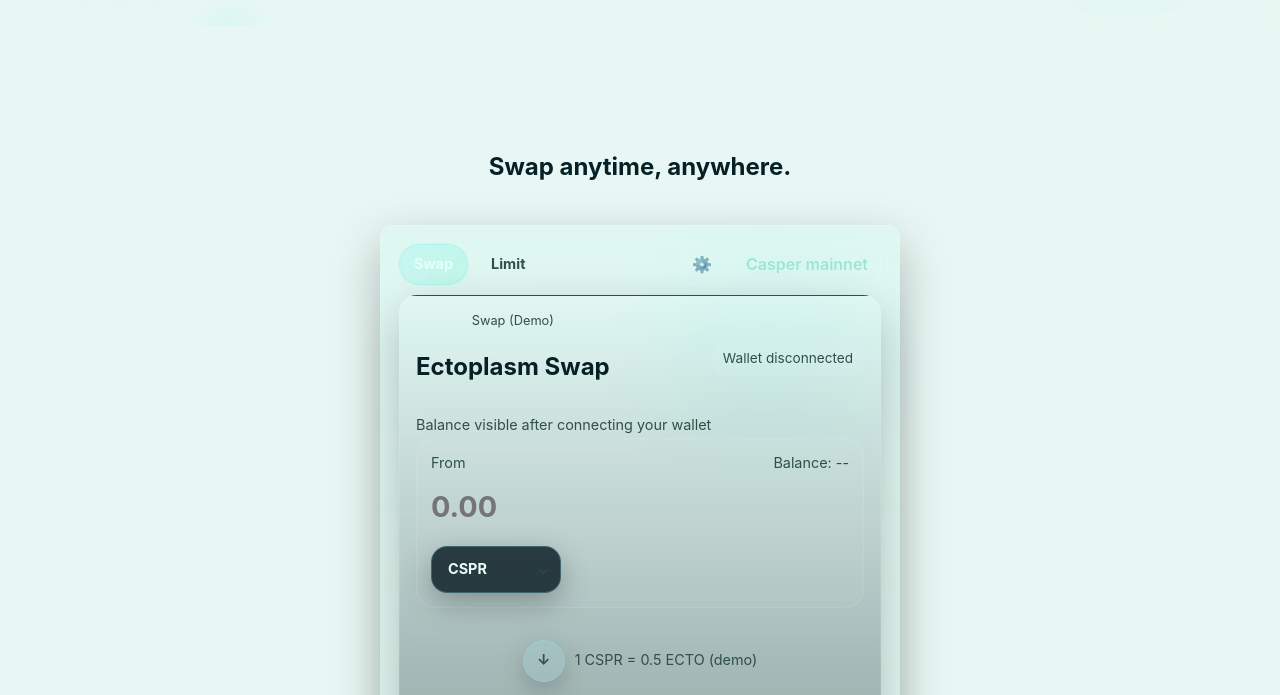
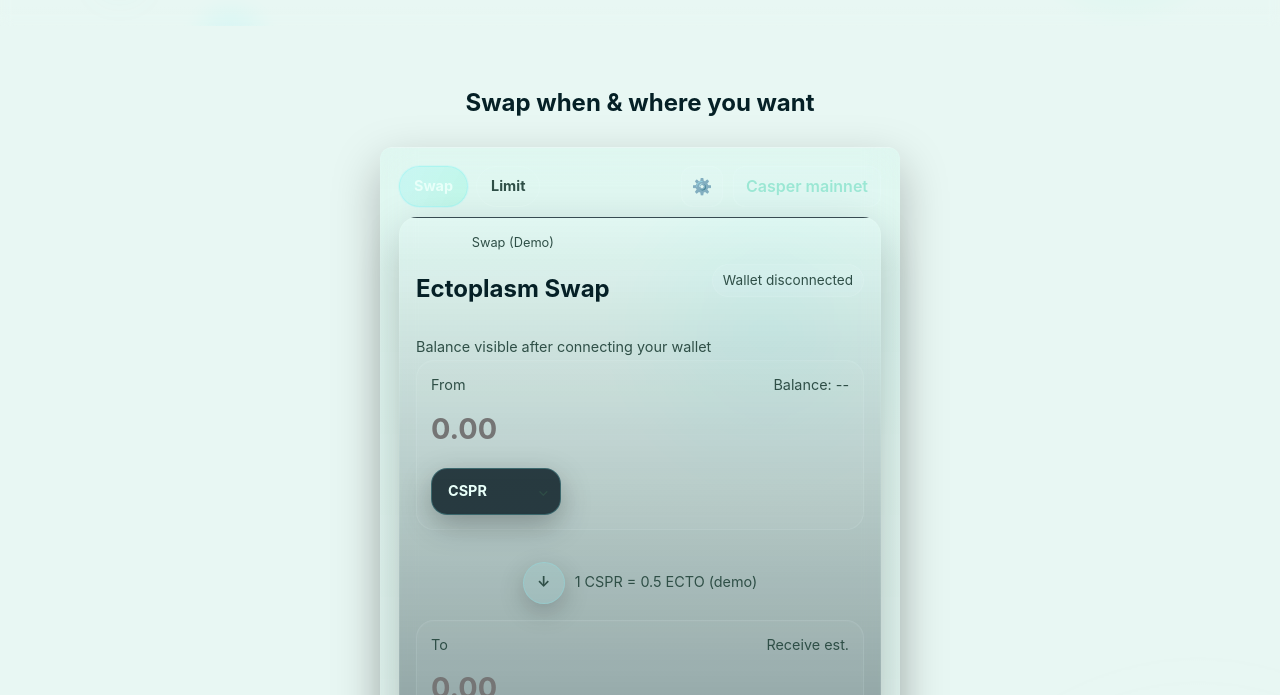
Before and after one commit to EcosystemNetwork/Ectoplasm, a plain HTML site: page index.html in a window 1280 px wide. Shown: the part 81-776 px from the top of the page. Drawn offline with Linux system fonts and the light colour scheme; no server answers.

Commit message:
Tighten swap hero spacing

```diff
--- a/index.html
+++ b/index.html
@@ -110,7 +110,7 @@
     <section class="hero swap-hero" id="swap">
       <div class="container swap-layout">
         <div class="swap-heading">
-          <h1>Swap anytime, anywhere.</h1>
+          <h1>Swap when &amp; where you want</h1>
         </div>
         <div class="hero-card swap-shell" aria-labelledby="swap-title">
           <div class="swap-toolbar">
--- a/styles.css
+++ b/styles.css
@@ -82,14 +82,14 @@ main{flex:1;display:block}
 .site-header{position:sticky;top:0;-webkit-backdrop-filter:blur(6px);backdrop-filter:blur(6px);background:linear-gradient(180deg, rgba(255,255,255,0.02), transparent);border-bottom:1px solid rgba(255,255,255,0.02);z-index:50}
 
 .hero{padding:64px 0 100px}
-.swap-hero{position:relative;overflow:hidden;min-height:calc(100vh - 120px);display:flex;align-items:flex-start;background:radial-gradient(320px 320px at 60% 18%, rgba(119,240,248,0.12), transparent 50%) var(--bg);padding-top:96px;padding-bottom:120px}
+.swap-hero{position:relative;overflow:hidden;display:flex;align-items:center;background:radial-gradient(320px 320px at 60% 18%, rgba(119,240,248,0.12), transparent 50%) var(--bg);padding-top:32px;padding-bottom:72px}
 .swap-hero::before{content:"";position:absolute;inset:-14% 45% auto auto;background:radial-gradient(420px 420px at 30% 40%, rgba(119,240,248,0.2), transparent 60%);filter:blur(16px);opacity:0.85;pointer-events:none}
 .swap-hero::after{content:"";position:absolute;inset:22% -28% -28% 42%;background:radial-gradient(520px 520px at 60% 30%, rgba(255,255,255,0.05), transparent 58%);pointer-events:none;filter:blur(12px);}
 .hero-grid{display:grid;grid-template-columns:1fr 420px;gap:28px;align-items:start}
-.swap-layout{display:flex;flex-direction:column;align-items:center;text-align:center;gap:22px;max-width:820px;margin:0 auto}
+.swap-layout{display:flex;flex-direction:column;align-items:center;text-align:center;gap:16px;max-width:820px;margin:0 auto}
 .swap-heading{display:flex;flex-direction:column;align-items:center;gap:6px}
 .swap-heading h1{margin:0 0 6px}
-.swap-shell{background:linear-gradient(160deg, rgba(4,19,26,0.82), rgba(10,35,43,0.9));border:1px solid rgba(232,255,249,0.1);box-shadow:0 24px 54px rgba(0,0,0,0.48), 0 0 0 1px rgba(119,240,248,0.08);-webkit-backdrop-filter:blur(16px);backdrop-filter:blur(16px);border-radius:24px;padding:22px;max-width:520px;width:100%;margin-top:12px}
+.swap-shell{background:linear-gradient(160deg, rgba(4,19,26,0.82), rgba(10,35,43,0.9));border:1px solid rgba(232,255,249,0.1);box-shadow:0 24px 54px rgba(0,0,0,0.48), 0 0 0 1px rgba(119,240,248,0.08);-webkit-backdrop-filter:blur(16px);backdrop-filter:blur(16px);border-radius:24px;padding:22px;max-width:520px;width:100%;margin-top:4px}
 .swap-copy{max-width:700px;display:flex;flex-direction:column;align-items:center;gap:14px}
 .swap-copy .hero-cta{justify-content:center;flex-wrap:wrap}
 .swap-copy .trust-list{justify-content:center;flex-wrap:wrap}
```
